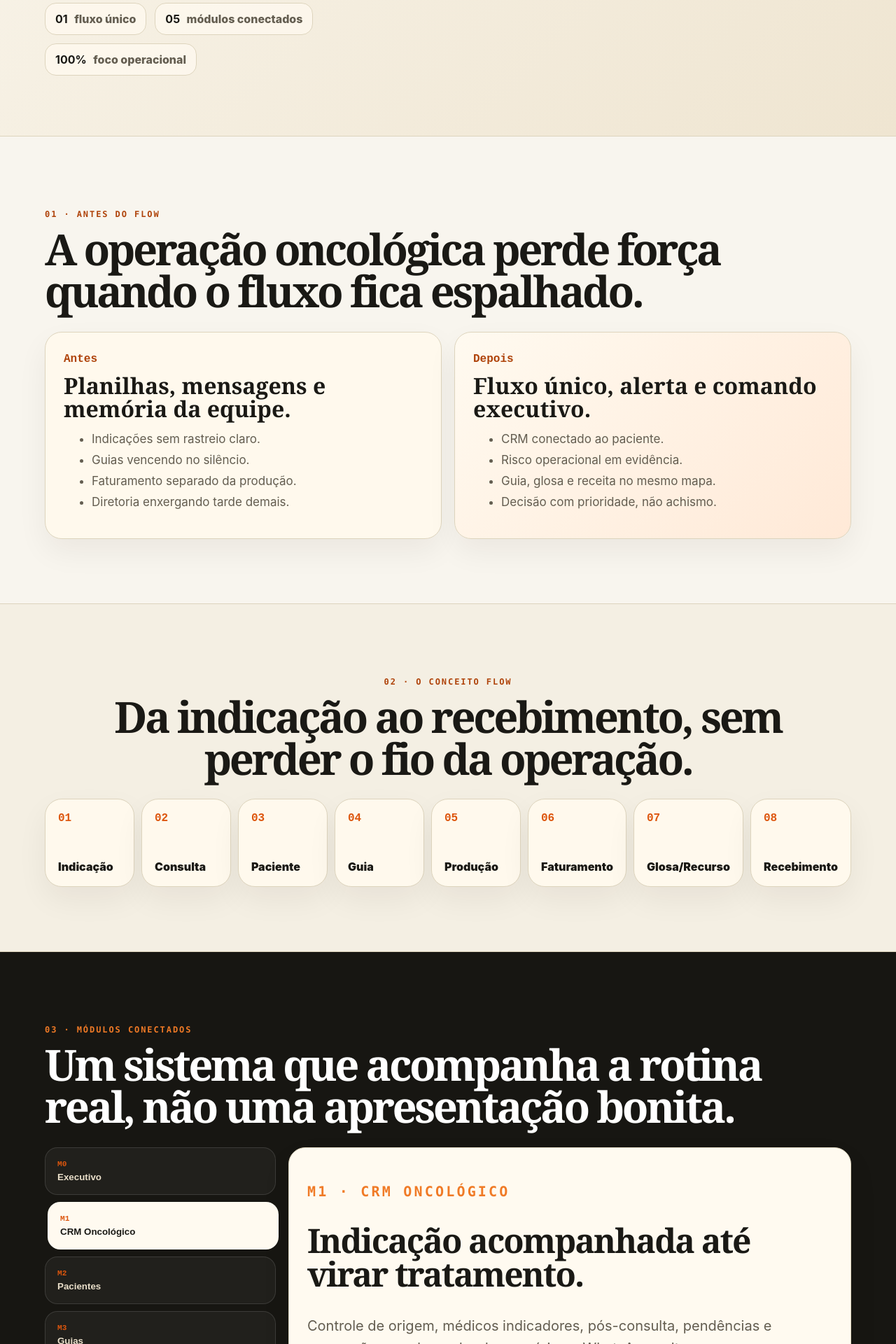
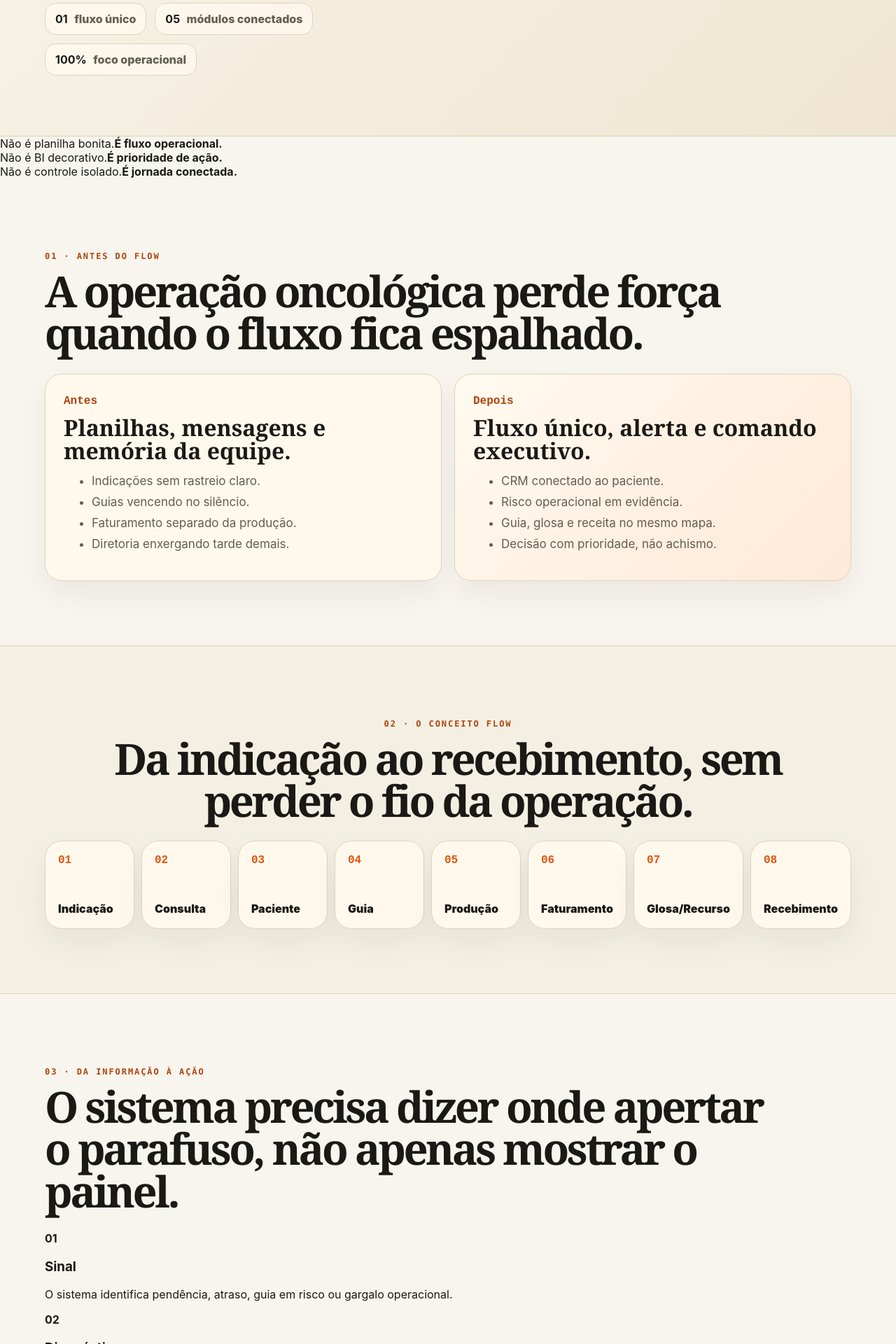
Before and after one commit to SamuelLucasssss/sallusflow-site, a React (Vite) app: page / in a window 1280 px wide. Shown: the part 880-2800 px from the top of the page at 70% size. Built offline with nearby package versions, Linux system fonts and the light colour scheme.

Commit message:
Add V2 conversion sections and stronger product narrative

```diff
--- a/src/main.tsx
+++ b/src/main.tsx
@@ -59,6 +59,22 @@ const productModules: ProductModule[] = [
 ];
 
 const flowSteps = ['Indicação', 'Consulta', 'Paciente', 'Guia', 'Produção', 'Faturamento', 'Glosa/Recurso', 'Recebimento'];
+
+const decisionLoop = [
+  ['Sinal', 'O sistema identifica pendência, atraso, guia em risco ou gargalo operacional.'],
+  ['Diagnóstico', 'A gestão entende o motivo: origem, etapa, responsável e impacto provável.'],
+  ['Ação', 'A equipe sabe o que precisa ser feito primeiro, sem caçar informação em cinco lugares.'],
+  ['Evidência', 'O histórico fica organizado para auditoria, aprendizado e melhoria contínua.'],
+];
+
+const audiences = [
+  'Clínicas oncológicas',
+  'Ambulatórios hospitalares',
+  'Gestores de saúde',
+  'Faturamento e auditoria',
+  'Coordenação assistencial',
+  'Diretoria executiva',
+];
 
 function App() {
   const [activeModule, setActiveModule] = useState(productModules[1].id);
@@ -125,10 +141,20 @@ function App() {
                   <div><span>Média</span><span>Pós-consulta sem retorno</span><mark>Revisar</mark></div>
                   <div><span>Baixa</span><span>Cadastro incompleto</span><mark>QA</mark></div>
                 </div>
+                <div className="preview-footer">
+                  <span>Produção → Faturamento → Glosa → Recurso → Recebimento</span>
+                  <b>Rastro operacional</b>
+                </div>
               </section>
             </div>
           </div>
         </div>
+      </section>
+
+      <section className="impact-strip" aria-label="Resumo de posicionamento">
+        <article><span>Não é planilha bonita.</span><b>É fluxo operacional.</b></article>
+        <article><span>Não é BI decorativo.</span><b>É prioridade de ação.</b></article>
+        <article><span>Não é controle isolado.</span><b>É jornada conectada.</b></article>
       </section>
 
       <section id="problema" className="section problem-section">
@@ -175,9 +201,25 @@ function App() {
         </div>
       </section>
 
+      <section className="section loop-section">
+        <div className="section-title">
+          <p className="eyebrow">03 · DA INFORMAÇÃO À AÇÃO</p>
+          <h2>O sistema precisa dizer onde apertar o parafuso, não apenas mostrar o painel.</h2>
+        </div>
+        <div className="loop-grid">
+          {decisionLoop.map(([title, text], index) => (
+            <article key={title}>
+              <b>{String(index + 1).padStart(2, '0')}</b>
+              <h3>{title}</h3>
+              <p>{text}</p>
+            </article>
+          ))}
+        </div>
+      </section>
+
       <section id="modulos" className="section modules-section">
         <div className="section-title">
-          <p className="eyebrow">03 · MÓDULOS CONECTADOS</p>
+          <p className="eyebrow">04 · MÓDULOS CONECTADOS</p>
           <h2>Um sistema que acompanha a rotina real, não uma apresentação bonita.</h2>
         </div>
         <div className="module-lab">
@@ -196,13 +238,19 @@ function App() {
             <div className="module-metrics">
               {selectedModule.metrics.map((metric) => <span key={metric}>{metric}</span>)}
             </div>
+            <div className="module-screen">
+              <div><b>Prioridade</b><b>Indicador</b><b>Ação</b></div>
+              <div><span>Alta</span><span>{selectedModule.metrics[0]}</span><mark>Executar</mark></div>
+              <div><span>Média</span><span>{selectedModule.metrics[1]}</span><mark>Revisar</mark></div>
+              <div><span>Controle</span><span>{selectedModule.metrics[2]}</span><mark>Monitorar</mark></div>
+            </div>
           </div>
         </div>
       </section>
 
       <section className="section intelligence-section">
         <div className="section-title center">
-          <p className="eyebrow">04 · INTELIGÊNCIA OPERACIONAL</p>
+          <p className="eyebrow">05 · INTELIGÊNCIA OPERACIONAL</p>
           <h2>O Sallus Flow não apenas guarda dados. Ele revela prioridade.</h2>
         </div>
         <div className="signal-grid">
@@ -213,9 +261,19 @@ function App() {
         </div>
       </section>
 
+      <section className="section audience-section">
+        <div className="section-title">
+          <p className="eyebrow">06 · PARA QUEM É</p>
+          <h2>Feito para equipes que precisam sair do improviso sem perder a realidade da operação.</h2>
+        </div>
+        <div className="audience-grid">
+          {audiences.map((audience) => <article key={audience}>{audience}</article>)}
+        </div>
+      </section>
+
       <section id="governanca" className="section governance-section">
         <div>
-          <p className="eyebrow">05 · GOVERNANÇA</p>
+          <p className="eyebrow">07 · GOVERNANÇA</p>
           <h2>Saúde exige tecnologia com responsabilidade.</h2>
         </div>
         <p>O Sallus Flow é desenhado com princípios de rastreabilidade, organização e cuidado com dados sensíveis. Sem prometer milagre jurídico: o foco é construir uma base operacional mais segura, auditável e madura.</p>
```
